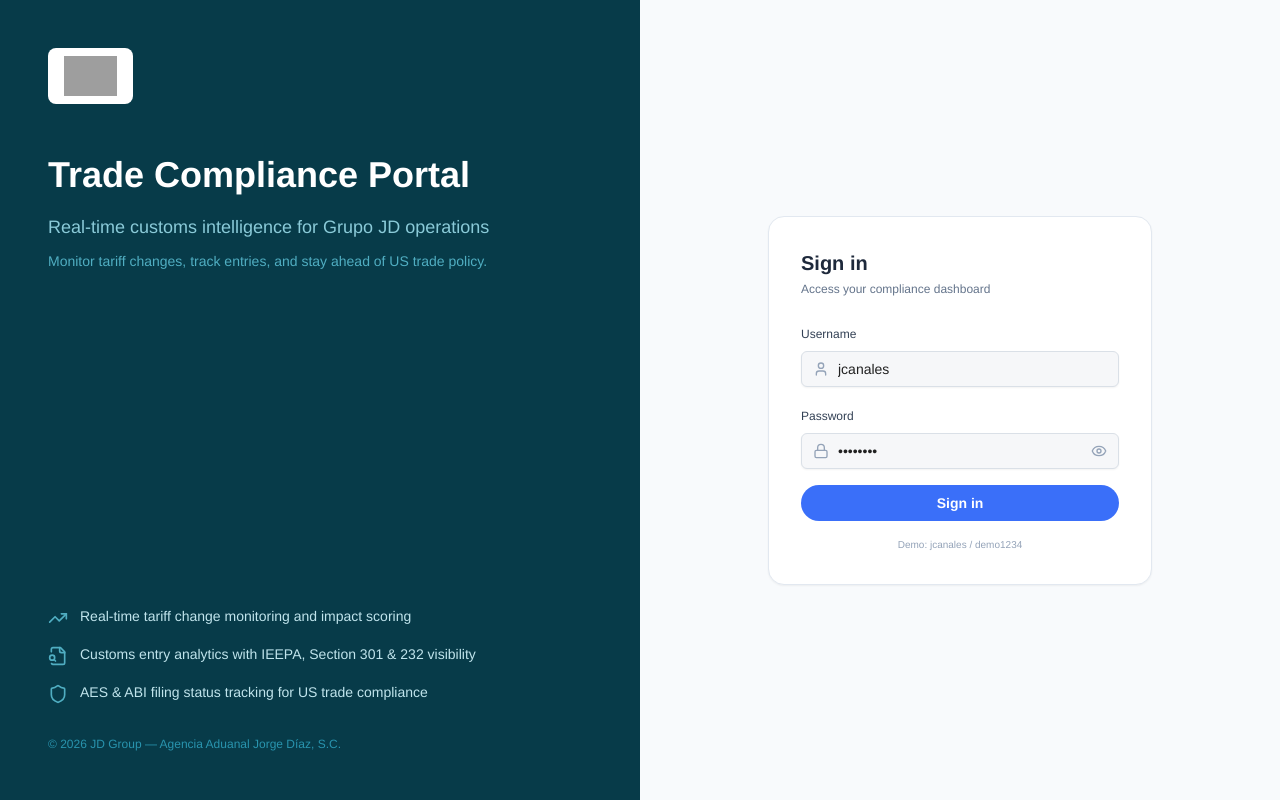
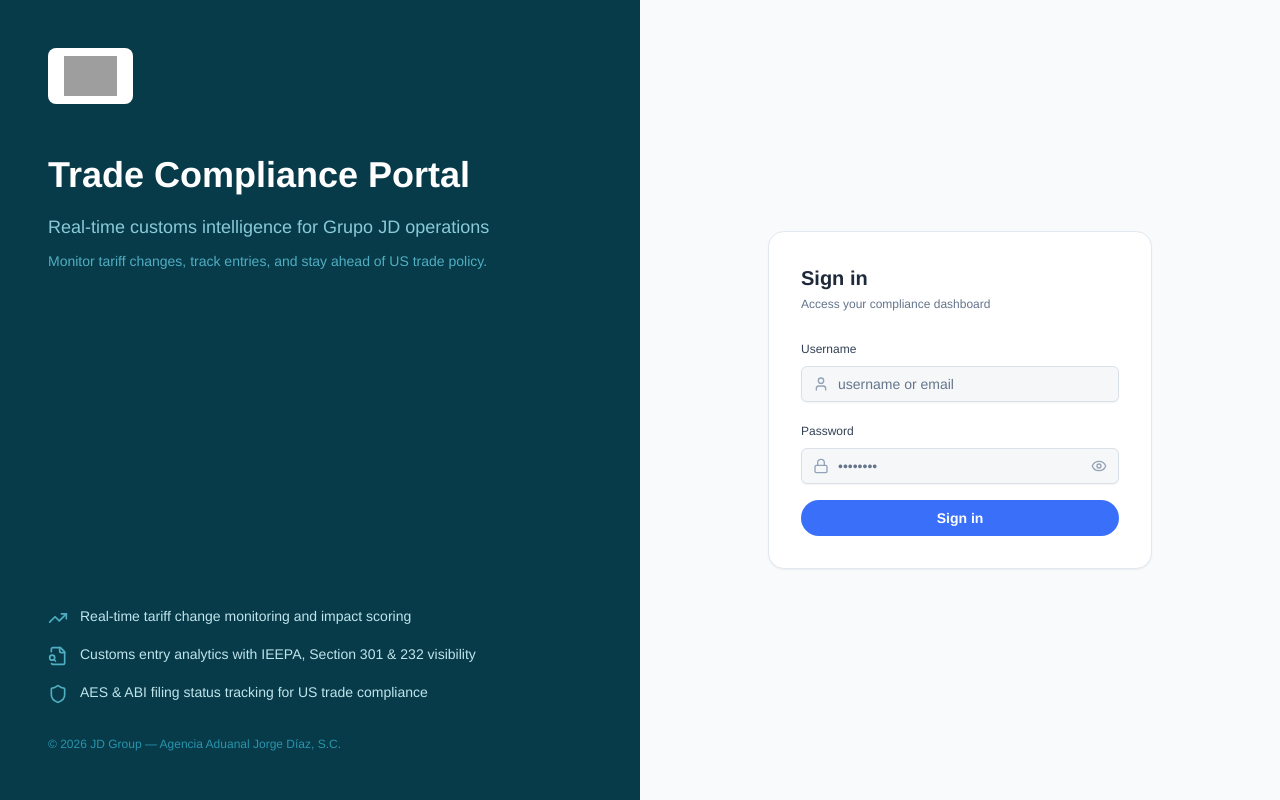
Before and after one commit to jcanales/aaa-dashboard, a React (Vite) app: page /login in a window 1280 px wide. Built offline with nearby package versions, Linux system fonts and the light colour scheme; no server answers; grey boxes are pictures that could not be loaded; what @react-pdf/renderer would draw is missing.

Commit message:
fix: remove hardcoded demo credentials from login page
Username/password fields defaulted to a real demo account
(jcanales/demo1234) and rendered a hint showing those credentials —
the login form auto-populated and could be submitted without typing
anything. Fields now start empty.

```diff
--- a/src/pages/LoginPage.tsx
+++ b/src/pages/LoginPage.tsx
@@ -13,8 +13,8 @@ const FEATURES = [
 ]
 
 export function LoginPage() {
-  const [username, setUsername] = useState('jcanales')
-  const [password, setPassword] = useState('demo1234')
+  const [username, setUsername] = useState('')
+  const [password, setPassword] = useState('')
   const [showPassword, setShowPassword] = useState(false)
   const [error, setError] = useState('')
   const [loading, setLoading] = useState(false)
@@ -149,10 +149,6 @@ export function LoginPage() {
                 ) : 'Sign in'}
               </Button>
             </form>
-
-            <p className="mt-4 text-center text-[10px] text-slate-400">
-              Demo: jcanales / demo1234
-            </p>
           </div>
         </div>
       </div>
```
